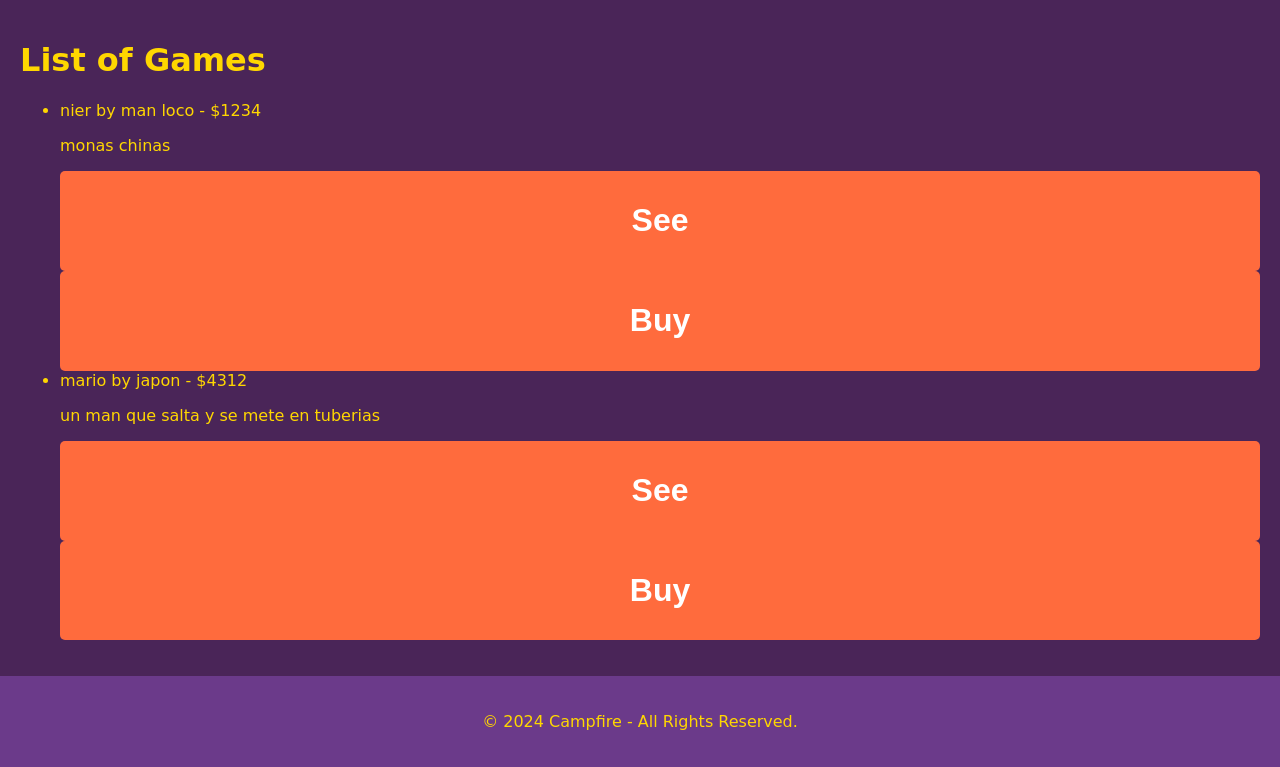
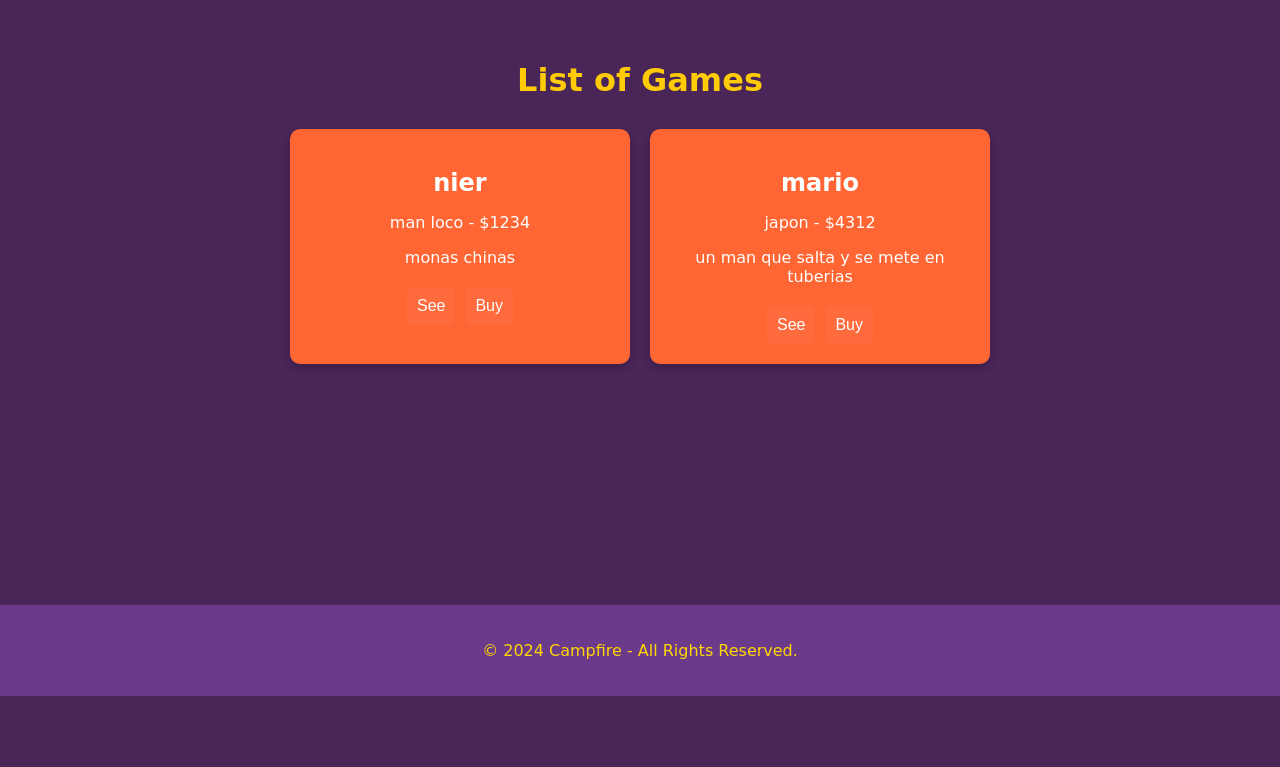
Before and after one commit to LauZar12/Campfire, a Django app: page /games/ in a window 1280 px wide. Shown: the part 104-871 px from the top of the page. After the commit the page ends 800 px from the top, so only its background shows below. Run offline with Django 5.2, Linux system fonts and the light colour scheme; a user stored in the database is signed in; data comes from the database, SQL or seed files in the repository; both versions use the stored data as it was after the commit.

Commit message:
updated login and games views

```diff
--- a/shop/static/css/styles.css
+++ b/shop/static/css/styles.css
@@ -100,6 +100,8 @@
 
 
 /* login styles*/
+
+
 .login-page {
     background-image: url("/static/images/fondo.png");
     background-size: cover;
@@ -109,8 +111,8 @@
     display: flex;
     justify-content: center;
     align-items: center;
-    padding-top: 90px;
 }
+
 
 .login-container {
     background-color: rgba(0, 0, 0, 0.7);
@@ -167,3 +169,73 @@
 button[type="submit"]:hover {
     background-color: #FF5C2A;
 }
+
+/* General styles for the games page */
+.games-container {
+    padding: 20px;
+    text-align: center;
+}
+
+.games-container h1 {
+    color: #ffcb04;
+    margin-bottom: 30px;
+}
+
+.games-grid {
+    display: flex;
+    flex-wrap: wrap;
+    gap: 20px;
+    justify-content: center;
+}
+
+.game-card {
+    background-color: #FF6633;
+    border-radius: 10px;
+    padding: 20px;
+    width: 300px;
+    box-shadow: 0 4px 8px rgba(0, 0, 0, 0.2);
+    transition: transform 0.3s ease;
+}
+
+.game-card:hover {
+    transform: scale(1.05);
+}
+
+.game-info h2 {
+    color: white;
+    margin-bottom: 10px;
+}
+
+.game-info p {
+    color: white;
+}
+
+.game-buttons {
+    display: flex;
+    gap: 10px;
+    justify-content: center;
+    margin-top: 20px;
+}
+
+.btn {
+    padding: 10px 20px;
+    border: none;
+    border-radius: 5px;
+    cursor: pointer;
+    font-size: 1rem;
+    text-align: center;
+}
+
+.see-btn {
+    background-color: #ffcb04;
+    color: #662d91;
+}
+
+.buy-btn {
+    background-color: #662d91;
+    color: white;
+}
+
+.see-btn:hover, .buy-btn:hover {
+    opacity: 0.8;
+}
--- a/shop/templates/games.html
+++ b/shop/templates/games.html
@@ -1,29 +1,37 @@
 {% extends 'base.html' %}
-{% block title %}'Home Page - Online Store'{% endblock %}
+
+{% block title %}
+    Home Page - Online Store
+{% endblock %}
+
 {% block content %}
-
+<div class="games-container">
     <h1>List of Games</h1>
-<ul>
+    <div class="games-grid">
         {% for game in games %}
-  <li>{{ game.title }} by {{ game.author }} - ${{ game.price }}</li>
+        <div class="game-card">
+            <div class="game-info">
+                <h2>{{ game.title }}</h2>
+                <p>{{ game.author }} - ${{ game.price }}</p>
                 <p>{{ game.description }}</p>
-
+            </div>
+            <div class="game-buttons">
+                <!-- See Button -->
                 <form action="{% url 'game' %}" method="post">
                     {% csrf_token %}
                     <input type="hidden" name="game_id" value="{{ game.id }}">
-    <button type="submit">
-      <h1>See</h1>
-    </button>
+                    <button type="submit" class="btn see-btn">See</button>
                 </form>
 
+                <!-- Buy Button -->
                 <form action="{% url 'games' %}" method="post">
                     {% csrf_token %}
                     <input type="hidden" name="game_id" value="{{ game.id }}">
-    <button type="submit">
-      <h1>Buy</h1>
-    </button>
+                    <button type="submit" class="btn buy-btn">Buy</button>
                 </form>
+            </div>
+        </div>
         {% endfor %}
-</ul>
-
+    </div>
+</div>
 {% endblock %}
--- a/shop/templates/login.html
+++ b/shop/templates/login.html
@@ -1,4 +1,6 @@
 {% extends 'base.html' %}
+
+{% load static %}
 
 {% block title %}Login{% endblock %}
 
```
Also changed, not shown: db.sqlite3. Lines whose indentation alone changed are shown as unchanged.
